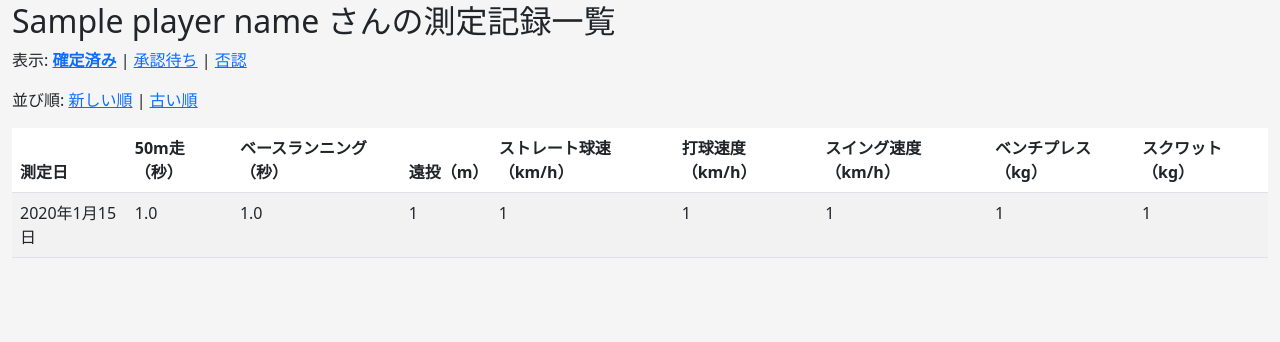
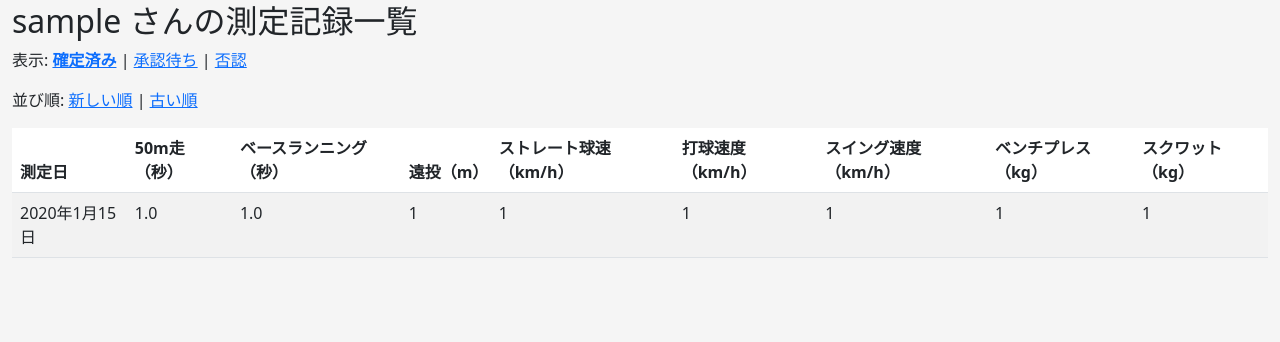
Before and after one commit to tomoki-shiozaki/baseball-talent-management-app, a Django app: template templates/measurements/player_measurement_list.html in a window 1280 px wide. Shown: the part 96-438 px from the top of the page. Run offline with Django 5.2, Linux system fonts and the light colour scheme; tables that the repository leaves empty hold one stand-in row (values such as "Sample post"); the template is opened without the code that fills it: values that come from a table or form of the project are taken from there, most other values are stand-ins (such as "Sample title", 1, 10 or a date in 2020); parts of the project's set-up code (start-up, migrations or seed data) failed here and were passed over.

Commit message:
refactor(measurements): set player as context instead of player name

```diff
--- a/apps/measurements/views.py
+++ b/apps/measurements/views.py
@@ -150,9 +150,8 @@ class PlayerMeasurementListView(LoginRequiredMixin, UserPassesTestMixin, ListVie
         context = super().get_context_data(**kwargs)
         player_id = self.kwargs.get("player_id")
         player = get_object_or_404(get_user_model(), id=player_id)
-        full_name = player.get_full_name()
-        # ログインユーザーのユーザー名をコンテキストに追加
-        context["player_name"] = full_name if full_name else player.username
+
+        context["player"] = player
         context["current_order"] = self.request.GET.get("order", "desc")
         context["current_status"] = self.request.GET.get("status", "approved")
         return context
--- a/templates/measurements/player_measurement_list.html
+++ b/templates/measurements/player_measurement_list.html
@@ -1,11 +1,12 @@
 {% extends 'base.html' %}
 
+{% load user_extras %}
 {% load querystring %}
 
 {% block title %}測定結果{% endblock title %}
 
 {% block content %}
-<h2>{{ player_name }} さんの測定記録一覧</h2>
+<h2>{{ player|display_name }} さんの測定記録一覧</h2>
 
 <p>
     表示:
@@ -22,6 +23,7 @@
     <a href="{% query_update order='asc' %}" class="{% if current_order == 'asc' %}fw-bold{% endif %}">古い順</a>
 </p>
 
+<div class="table-responsive">
     <table class="table table-striped">
         <thead>
             <tr>
@@ -56,5 +58,7 @@
             {% endfor %}
         </tbody>
     </table>
+</div>
+
 
 {% endblock content %}
```
Also changed, not shown: apps/measurements/tests/test_views.py (+1 -1 lines). Lines whose indentation alone changed are shown as unchanged.
